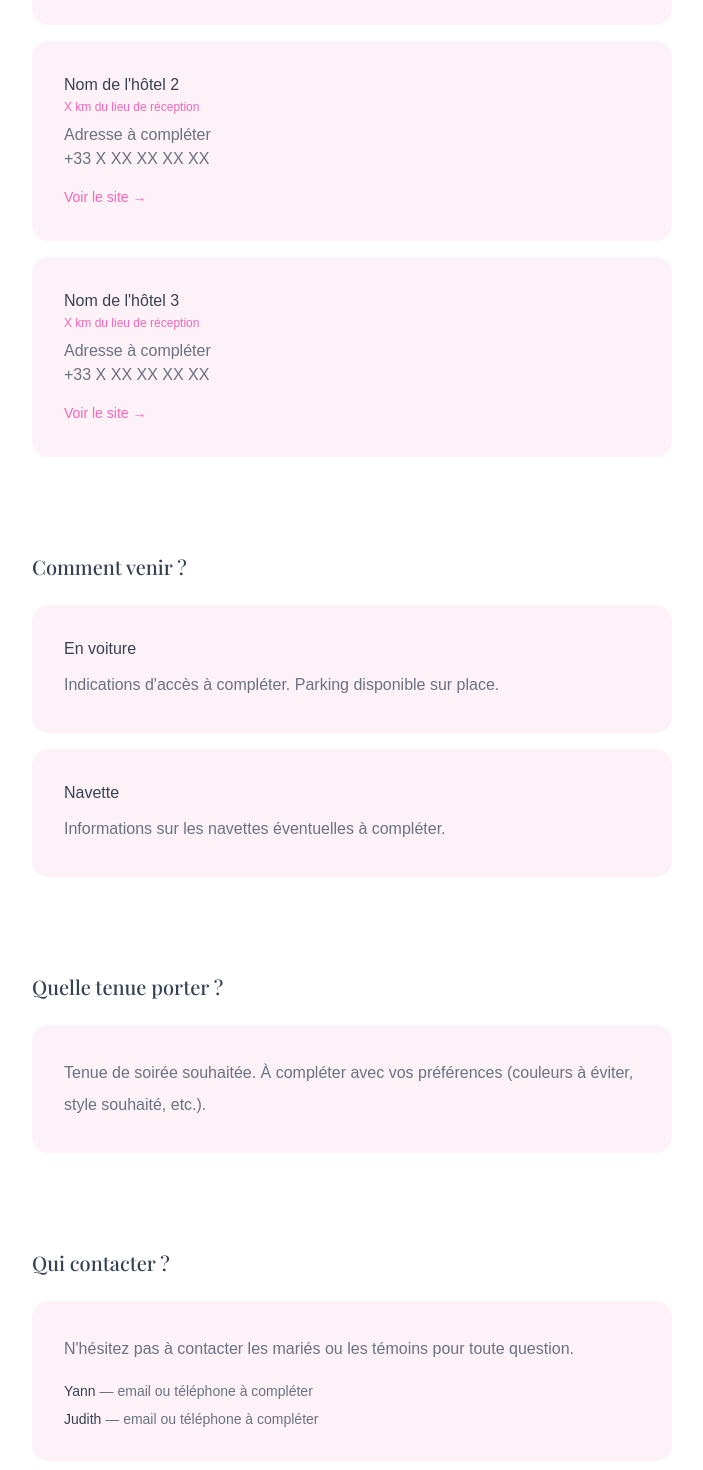
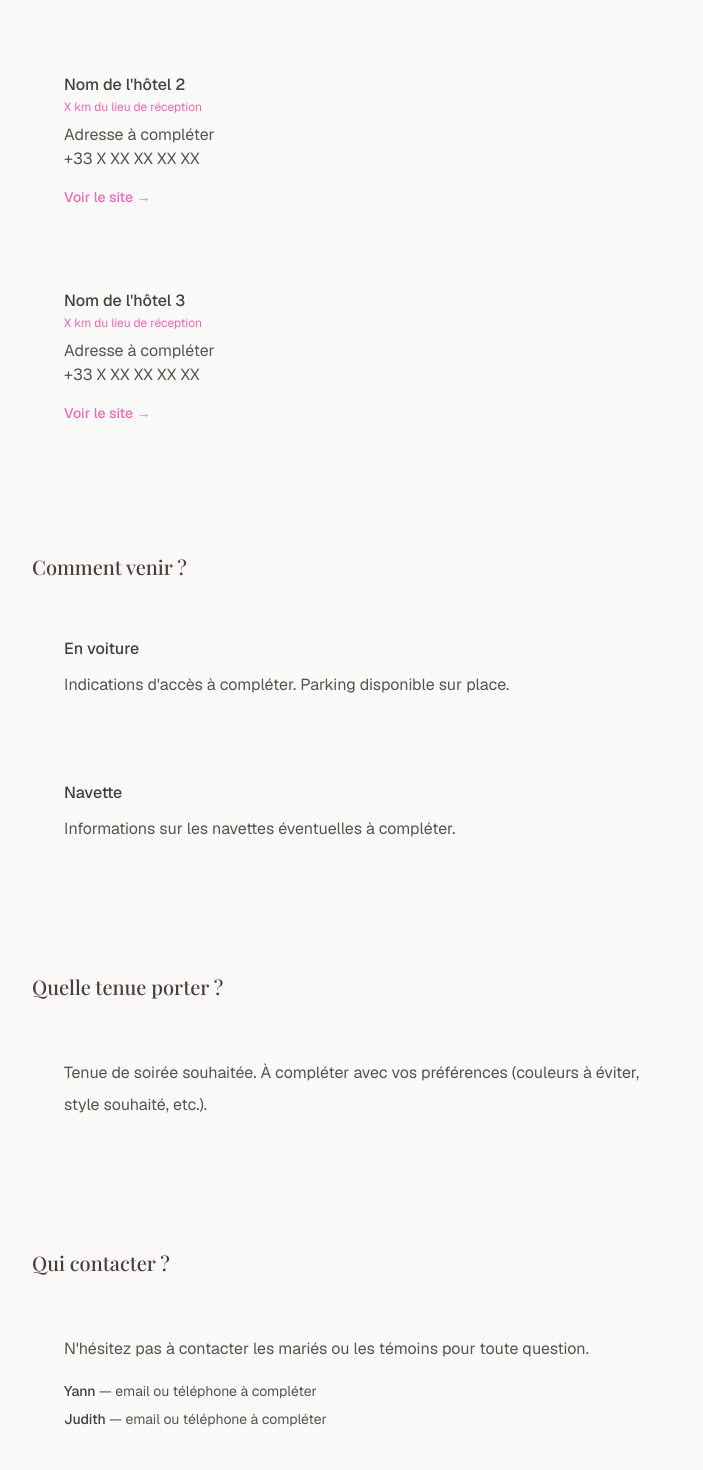
Before and after one commit to nicolasleroux29/mariage-app, a Next.js app: page /faq in a window 1280 px wide. Shown: the part 740-2210 px from the top of the page, without its empty margins (288-991 px from the left). Built offline with nearby package versions, Linux system fonts and the light colour scheme.

Commit message:
animations, boutons, couleurs

```diff
--- a/app/faq/page.tsx
+++ b/app/faq/page.tsx
@@ -1,22 +1,23 @@
 import PublicHeader from '@/components/PublicHeader'
+import FadeIn from '@/components/FadeIn'
 
 const hebergements = [
   {
-    nom: 'Nom de l\'hôtel 1',
+    nom: "Nom de l'hôtel 1",
     distance: 'X km du lieu de réception',
     adresse: 'Adresse à compléter',
     telephone: '+33 X XX XX XX XX',
     site: '#',
   },
   {
-    nom: 'Nom de l\'hôtel 2',
+    nom: "Nom de l'hôtel 2",
     distance: 'X km du lieu de réception',
     adresse: 'Adresse à compléter',
     telephone: '+33 X XX XX XX XX',
     site: '#',
   },
   {
-    nom: 'Nom de l\'hôtel 3',
+    nom: "Nom de l'hôtel 3",
     distance: 'X km du lieu de réception',
     adresse: 'Adresse à compléter',
     telephone: '+33 X XX XX XX XX',
@@ -28,29 +29,30 @@ export default function FaqPage() {
   return (
     <>
       <PublicHeader />
-      <main className="bg-white min-h-screen">
+      <main className="bg-[#faf9f7] min-h-screen">
 
         {/* Hero */}
-        <section className="bg-pink-50 py-24 sm:py-32 px-4 text-center">
+        <section className="bg-stone-50 py-24 sm:py-32 px-4 text-center">
           <p className="text-pink-400 text-sm uppercase tracking-widest mb-3">Samedi 19 juin 2027</p>
-          <h1 className="text-4xl font-light text-gray-700 font-serif">FAQ</h1>
+          <h1 className="text-4xl font-light text-stone-700 font-serif">FAQ</h1>
         </section>
 
         <div className="max-w-2xl mx-auto px-4 py-24 flex flex-col gap-24">
 
           {/* Hébergements */}
+          <FadeIn>
             <section>
-            <h2 className="text-xl font-medium text-gray-700 mb-2 font-serif">Où dormir ?</h2>
-            <p className="text-sm text-gray-400 mb-6">
+              <h2 className="text-xl font-medium text-stone-700 mb-2 font-serif">Où dormir ?</h2>
+              <p className="text-sm text-stone-400 mb-6">
                 Nous avons sélectionné quelques hôtels à proximité. Pensez à réserver rapidement.
               </p>
               <div className="flex flex-col gap-4">
                 {hebergements.map((h, i) => (
-                <div key={i} className="bg-pink-50 rounded-2xl p-8">
-                  <h3 className="text-base font-medium text-gray-700">{h.nom}</h3>
+                  <div key={i} className="bg-stone-50 rounded-xl p-8">
+                    <h3 className="text-base font-medium text-stone-700">{h.nom}</h3>
                     <p className="text-xs text-pink-400 mt-0.5">{h.distance}</p>
-                  <p className="text-base text-gray-500 mt-2">{h.adresse}</p>
-                  <p className="text-base text-gray-500">{h.telephone}</p>
+                    <p className="text-base text-stone-600 mt-2">{h.adresse}</p>
+                    <p className="text-base text-stone-600">{h.telephone}</p>
                     <a
                       href={h.site}
                       className="inline-block mt-4 text-sm text-pink-400 hover:text-pink-500 transition font-medium"
@@ -61,49 +63,56 @@ export default function FaqPage() {
                 ))}
               </div>
             </section>
+          </FadeIn>
 
           {/* Transport */}
+          <FadeIn>
             <section>
-            <h2 className="text-xl font-medium text-gray-700 mb-6 font-serif">Comment venir ?</h2>
+              <h2 className="text-xl font-medium text-stone-700 mb-6 font-serif">Comment venir ?</h2>
               <div className="flex flex-col gap-4">
-              <div className="bg-pink-50 rounded-2xl p-8">
-                <h3 className="text-base font-medium text-gray-700">En voiture</h3>
-                <p className="text-base text-gray-500 mt-2 leading-loose">
-                  Indications d'accès à compléter. Parking disponible sur place.
+                <div className="bg-stone-50 rounded-xl p-8">
+                  <h3 className="text-base font-medium text-stone-700">En voiture</h3>
+                  <p className="text-base text-stone-600 mt-2 leading-loose">
+                    Indications d&apos;accès à compléter. Parking disponible sur place.
                   </p>
                 </div>
-              <div className="bg-pink-50 rounded-2xl p-8">
-                <h3 className="text-base font-medium text-gray-700">Navette</h3>
-                <p className="text-base text-gray-500 mt-2 leading-loose">
+                <div className="bg-stone-50 rounded-xl p-8">
+                  <h3 className="text-base font-medium text-stone-700">Navette</h3>
+                  <p className="text-base text-stone-600 mt-2 leading-loose">
                     Informations sur les navettes éventuelles à compléter.
                   </p>
                 </div>
               </div>
             </section>
+          </FadeIn>
 
           {/* Dress code */}
+          <FadeIn>
             <section>
-            <h2 className="text-xl font-medium text-gray-700 mb-6 font-serif">Quelle tenue porter ?</h2>
-            <div className="bg-pink-50 rounded-2xl p-8">
-              <p className="text-base text-gray-500 leading-loose">
+              <h2 className="text-xl font-medium text-stone-700 mb-6 font-serif">Quelle tenue porter ?</h2>
+              <div className="bg-stone-50 rounded-xl p-8">
+                <p className="text-base text-stone-600 leading-loose">
                   Tenue de soirée souhaitée. À compléter avec vos préférences (couleurs à éviter, style souhaité, etc.).
                 </p>
               </div>
             </section>
+          </FadeIn>
 
           {/* Contact */}
+          <FadeIn>
             <section>
-            <h2 className="text-xl font-medium text-gray-700 mb-6 font-serif">Qui contacter ?</h2>
-            <div className="bg-pink-50 rounded-2xl p-8">
-              <p className="text-base text-gray-500 mb-4 leading-loose">
+              <h2 className="text-xl font-medium text-stone-700 mb-6 font-serif">Qui contacter ?</h2>
+              <div className="bg-stone-50 rounded-xl p-8">
+                <p className="text-base text-stone-600 mb-4 leading-loose">
                   N&apos;hésitez pas à contacter les mariés ou les témoins pour toute question.
                 </p>
-              <div className="flex flex-col gap-2 text-sm text-gray-500">
-                <p><span className="font-medium text-gray-700">Yann</span> — email ou téléphone à compléter</p>
-                <p><span className="font-medium text-gray-700">Judith</span> — email ou téléphone à compléter</p>
+                <div className="flex flex-col gap-2 text-sm text-stone-600">
+                  <p><span className="font-medium text-stone-700">Yann</span> — email ou téléphone à compléter</p>
+                  <p><span className="font-medium text-stone-700">Judith</span> — email ou téléphone à compléter</p>
                 </div>
               </div>
             </section>
+          </FadeIn>
 
         </div>
       </main>
--- a/app/globals.css
+++ b/app/globals.css
@@ -1,8 +1,8 @@
 @import "tailwindcss";
 
 :root {
-  --background: #ffffff;
-  --foreground: #171717;
+  --background: #faf9f7;
+  --foreground: #1c1917;
 }
 
 @theme inline {
@@ -13,15 +13,13 @@
   --font-serif: var(--font-cormorant);
 }
 
-@media (prefers-color-scheme: dark) {
-  :root {
-    --background: #0a0a0a;
-    --foreground: #ededed;
-  }
-}
-
 body {
   background: var(--background);
   color: var(--foreground);
-  font-family: Arial, Helvetica, sans-serif;
+  font-family: var(--font-geist-sans), Arial, Helvetica, sans-serif;
 }
+
+@keyframes fadeInUp {
+  from { opacity: 0; transform: translateY(24px); }
+  to   { opacity: 1; transform: translateY(0); }
+}
--- a/app/rsvp/[token]/page.tsx
+++ b/app/rsvp/[token]/page.tsx
@@ -11,10 +11,10 @@ export default async function RsvpPage({ params }: { params: Promise<{ token: st
 
   if (!invite) {
     return (
-      <main className="min-h-screen bg-pink-50 flex items-center justify-center px-4">
-        <div className="bg-white rounded-2xl shadow-sm p-8 max-w-sm w-full text-center">
-          <h1 className="text-2xl font-semibold text-pink-400 mb-3">Lien invalide</h1>
-          <p className="text-gray-500 text-sm">
+      <main className="min-h-screen bg-[#faf9f7] flex items-center justify-center px-4">
+        <div className="bg-white rounded-xl border border-stone-100 p-8 max-w-sm w-full text-center">
+          <h1 className="text-2xl font-light text-stone-700 font-serif mb-3">Lien invalide</h1>
+          <p className="text-stone-500 text-sm">
             Ce lien de réponse est invalide ou a expiré.
             Si vous pensez qu&apos;il s&apos;agit d&apos;une erreur, contactez les mariés.
           </p>
--- a/components/Countdown.tsx
+++ b/components/Countdown.tsx
@@ -21,7 +21,7 @@ function Unit({ value, label }: { value: number; label: string }) {
       <span className="text-4xl font-light text-pink-400 tabular-nums">
         {String(value).padStart(2, '0')}
       </span>
-      <span className="text-xs text-gray-400 uppercase tracking-widest mt-1">{label}</span>
+      <span className="text-xs text-stone-400 uppercase tracking-widest mt-1">{label}</span>
     </div>
   )
 }
@@ -35,7 +35,7 @@ export default function Countdown() {
     return () => clearInterval(id)
   }, [])
 
-  if (!time) return <p className="text-gray-400 text-sm">C&apos;est le grand jour !</p>
+  if (!time) return <p className="text-stone-400 text-sm">C&apos;est le grand jour !</p>
   if (time === null) return null
 
   return (
--- /dev/null
+++ b/components/FadeIn.tsx
@@ -0,0 +1,42 @@
+'use client'
+
+import { useEffect, useRef, useState } from 'react'
+
+type Props = {
+  children: React.ReactNode
+  className?: string
+  delay?: number
+}
+
+export default function FadeIn({ children, className = '', delay = 0 }: Props) {
+  const ref = useRef<HTMLDivElement>(null)
+  const [visible, setVisible] = useState(false)
+
+  useEffect(() => {
+    const el = ref.current
+    if (!el) return
+    const observer = new IntersectionObserver(
+      ([entry]) => {
+        if (entry.isIntersecting) {
+          setVisible(true)
+          observer.unobserve(el)
+        }
+      },
+      { threshold: 0.1 }
+    )
+    observer.observe(el)
+    return () => observer.disconnect()
+  }, [])
+
+  return (
+    <div
+      ref={ref}
+      style={{ transitionDelay: delay ? `${delay}ms` : undefined }}
+      className={`transition-all duration-700 ease-out ${
+        visible ? 'opacity-100 translate-y-0' : 'opacity-0 translate-y-8'
+      } ${className}`}
+    >
+      {children}
+    </div>
+  )
+}
```
Also changed, not shown: app/mariage/page.tsx (+23 -16 lines), app/page.tsx (+20 -6 lines), app/presentation/page.tsx (+16 -13 lines), app/rsvp/[token]/RsvpForm.tsx (+40 -38 lines), components/PublicHeader.tsx (+5 -5 lines), 1 other file (tests, documents, lock files or other folders). Lines whose indentation alone changed are shown as unchanged.
